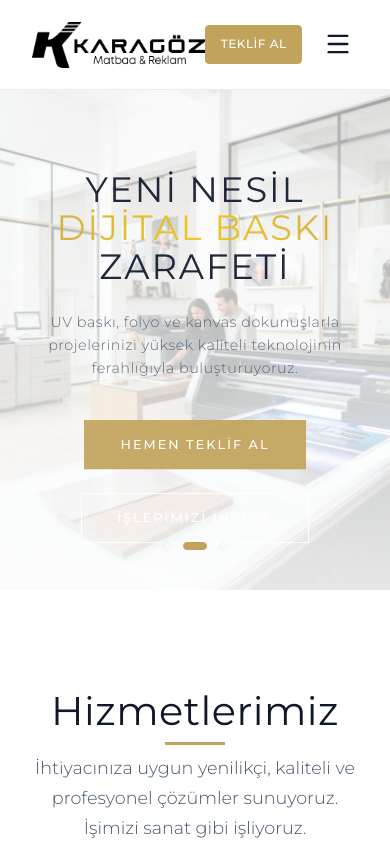
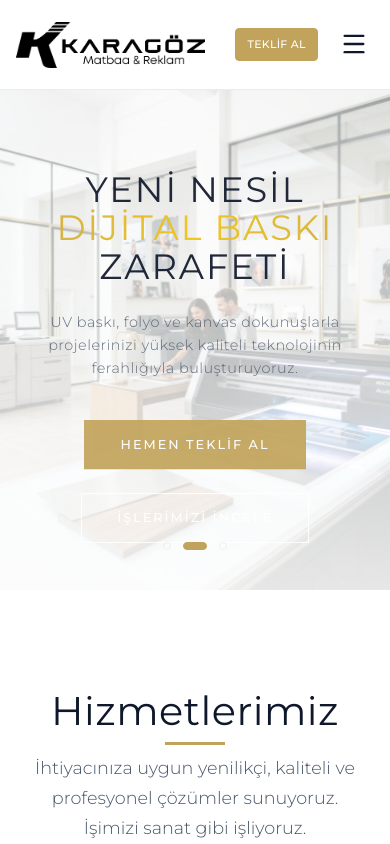
Before and after one commit to karagozmatbaareklam-lab/Karagoz-Lab, a Next.js app in the folder karagoz-matbaa/: page / in a window 390 px wide. Shown: the top 844 px of the page. Built offline with nearby package versions, Linux system fonts and the light colour scheme.

Commit message:
Move mobile logo left and shrink mobile quote button

```diff
--- a/karagoz-matbaa/src/components/Header.module.css
+++ b/karagoz-matbaa/src/components/Header.module.css
@@ -199,6 +199,10 @@
     display: none;
   }
 
+  .headerContainer {
+    padding: 0 1rem !important;
+  }
+
   .nav {
     position: fixed;
     top: 0;
@@ -235,9 +239,9 @@
   }
 
   .headerBtn {
-    padding: 0.5rem 0.9rem;
-    font-size: 0.75rem;
-    letter-spacing: 0.5px;
+    padding: 0.4rem 0.7rem;
+    font-size: 0.68rem;
+    letter-spacing: 0.3px;
   }
 
   .hamburger {
```
